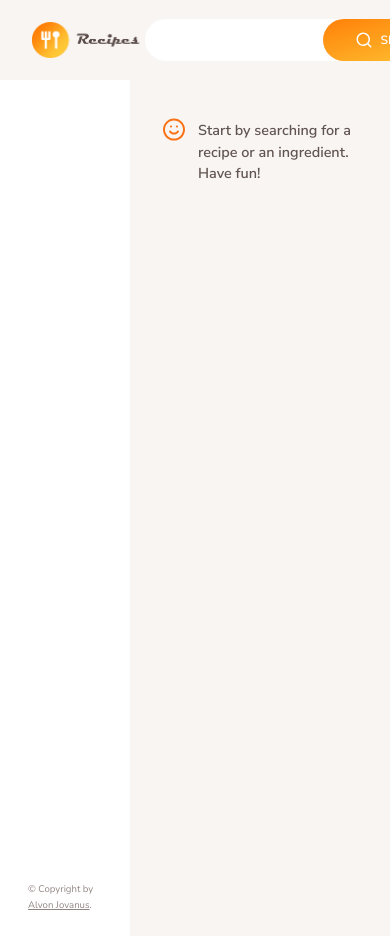
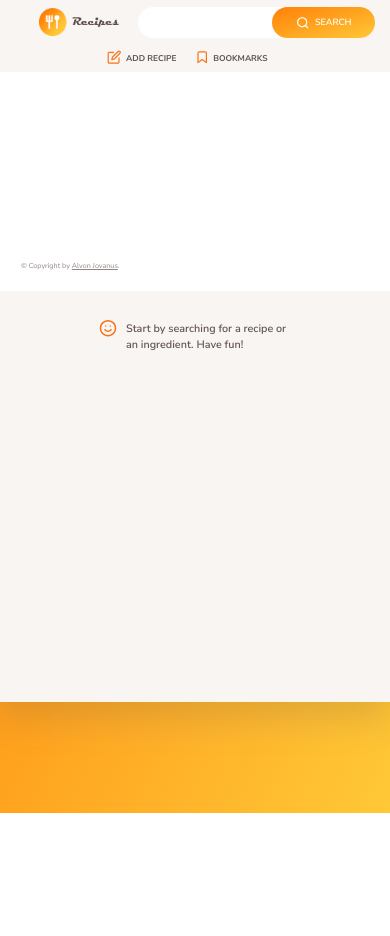
Before and after one commit to AlvonJ/recipes-alvon, a website built with Parcel: page index.html in a window 390 px wide. After the commit the page ends 844 px from the top, so only its background shows below. Built offline with nearby package versions, Linux system fonts and the light colour scheme.

Commit message:
add responsive css

```diff
--- a/src/sass/_base.scss
+++ b/src/sass/_base.scss
@@ -23,8 +23,8 @@ $gradient: linear-gradient(to right bottom, $color-grad-1, $color-grad-2);
 
 $bp-large: 78.15em; // 1250px
 $bp-medium: 61.25em; // 980px
-$bp-small: 37.5em; // 600px
-$bp-smallest: 31.25em; // 500px
+$bp-small: 43.75em; // 700px
+$bp-smallest: 37.5em; // 600px
 
 * {
   margin: 0;
@@ -43,6 +43,12 @@ html {
 
   @media only screen and (max-width: $bp-medium) {
     font-size: 50%;
+  }
+  @media only screen and (max-width: $bp-small) {
+    font-size: 43.75%;
+  }
+  @media only screen and (max-width: $bp-smallest) {
+    font-size: 37.5%;
   }
 }
 
@@ -73,9 +79,22 @@ body {
     'head head'
     'list recipe';
 
+
   @media only screen and (max-width: $bp-large) {
     max-width: 100%;
     margin: 0;
     border-radius: 0;
   }
+
+
+  @media only screen and (max-width: $bp-smallest) {
+    display: grid;
+    grid-template-rows: 10rem minmax(20rem, auto) minmax(50rem, auto);
+    grid-template-columns: 1fr;
+    grid-template-areas:
+      'head'
+      'list'
+      'recipe';
+  }
+
 }
--- a/src/sass/_header.scss
+++ b/src/sass/_header.scss
@@ -9,6 +9,11 @@
     margin-left: 4rem;
     height: 4.6rem;
     display: block;
+  }
+  @media only screen and (max-width: $bp-smallest) {
+    flex-wrap: wrap;
+    justify-content:space-evenly;
+    height: 12rem;
   }
 }
 
@@ -102,6 +107,8 @@
       background-color: $color-grey-light-2;
     }
   }
+
+
 }
 
 .bookmarks {
@@ -120,6 +127,10 @@
 
   &__list {
     list-style: none;
+
+    .preview {
+      width: 100%;
+    }
   }
 
   &__field {
@@ -141,4 +152,6 @@
     visibility: visible;
     opacity: 1;
   }
+
+
 }
--- a/src/sass/_searchResults.scss
+++ b/src/sass/_searchResults.scss
@@ -2,11 +2,25 @@
   padding: 3rem 0;
   display: flex;
   flex-direction: column;
+
 }
 
 .results {
   list-style: none;
   margin-bottom: 2rem;
+
+
+  @media only screen and (max-width: $bp-smallest) {
+    display: flex;
+    flex-wrap: wrap;
+    justify-content: space-evenly;
+  }
+}
+
+.preview {
+  @media only screen and (max-width: $bp-smallest) {
+    width: 24rem;
+  }
 }
 
 .pagination {
```
Also changed, not shown: src/sass/main.css, 1 other file.
